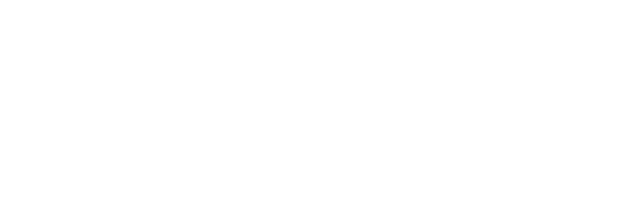
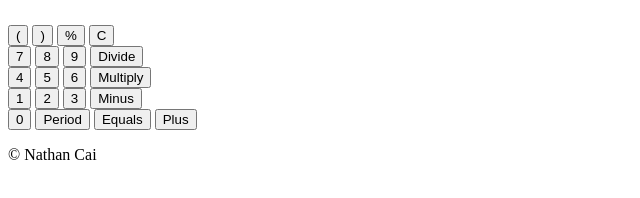
Before and after one commit to xNapha/Nology---Pre-Course-Work, a plain HTML site: page Javascript-Fundamentals/Project-01-Calculator/index.html in a window 1280 px wide. Shown: the whole page, without its empty margins (0-640 px from the left). Drawn offline with Linux system fonts and the light colour scheme.

Commit message:
Basic HTML added
got the buttons in place to visualise the calculator

```diff
--- a/Javascript-Fundamentals/Project-01-Calculator/index.html
+++ b/Javascript-Fundamentals/Project-01-Calculator/index.html
@@ -4,10 +4,53 @@
   <meta charset="UTF-8">
   <meta http-equiv="X-UA-Compatible" content="IE=edge">
   <meta name="viewport" content="width=device-width, initial-scale=1.0">
-  <title>Document</title>
+  <title>Calculator</title>
   <style href="style.css"></style>
 </head>
 <body>
+  <main>
+    <section>
+      <div id="display">
+        <h6 id="topDisplay"></h6>
+        <h4 id="mainDisplay"></h4>
+      </div>
+      <div id="inputs">
+        <section id="rowOne">
+          <button class="buttons" value="(">(</button>
+          <button class="buttons" value=")">)</button>
+          <button class="buttons" value="/100">%</button>
+          <button class="buttons" value="Clear">C</button>
+        </section>
+        <section id="rowTwo">
+          <button class="buttons" value="7">7</button>
+          <button class="buttons" value="8">8</button>
+          <button class="buttons" value="9">9</button>
+          <button class="buttons" value="/">Divide</button>
+        </section>
+        <section id="rowThree">
+          <button class="buttons" value="4">4</button>
+          <button class="buttons" value="5">5</button>
+          <button class="buttons" value="6">6</button>
+          <button class="buttons" value="*">Multiply</button>
+        </section>
+        <section id="rowFour">
+          <button class="buttons" value="1">1</button>
+          <button class="buttons" value="2">2</button>
+          <button class="buttons" value="3">3</button>
+          <button class="buttons" value="-">Minus</button>
+        </section>
+        <section id="rowFive">
+          <button class="buttons" value="0">0</button>
+          <button class="buttons" value=".">Period</button>
+          <button class="buttons" value="=">Equals</button>
+          <button class="buttons" value="+">Plus</button>
+        </section>
+      </div>
+    </section>
+  </main>
+  <footer>
+    <p>© Nathan Cai</p>
+  </footer>
   <script src="./calculator.js"></script>
 </body>
 </html>
--- a/Javascript-Fundamentals/Project-01-Calculator/style.css
+++ b/Javascript-Fundamentals/Project-01-Calculator/style.css
@@ -18,3 +18,4 @@ time, mark, audio, video {
 	font: inherit;
 	vertical-align: baseline;
 }
+main
```
Also changed, not shown: Javascript-Fundamentals/Project-01-Calculator/notes.txt (+8 -0 lines), 1 other file.
